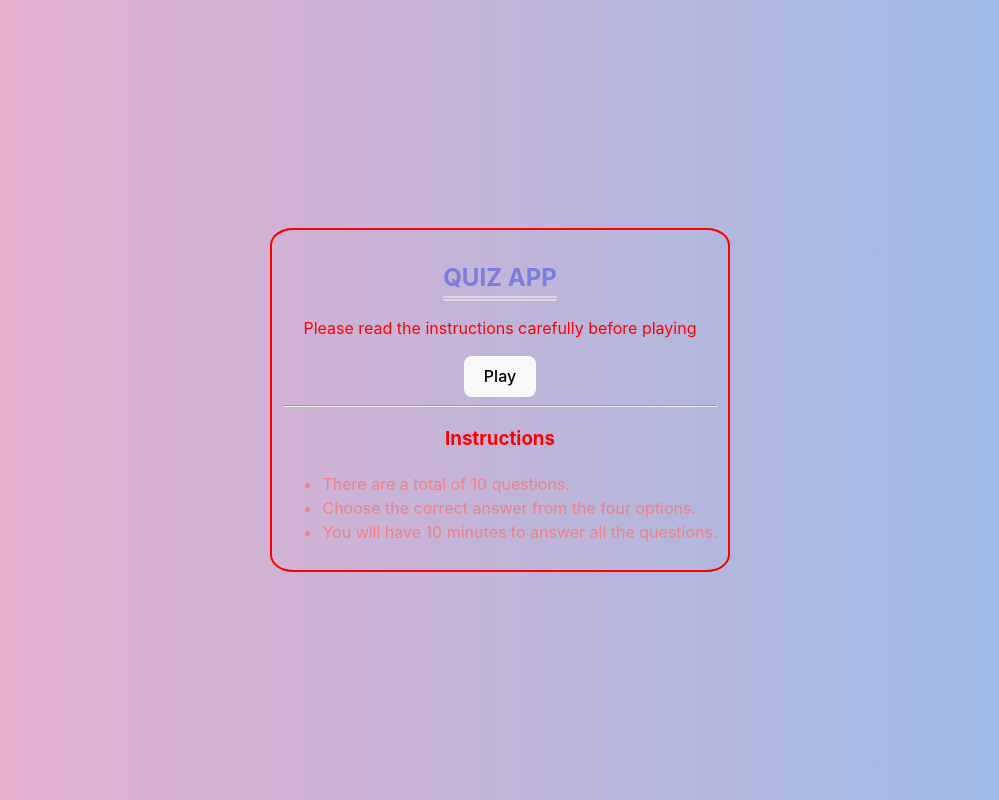
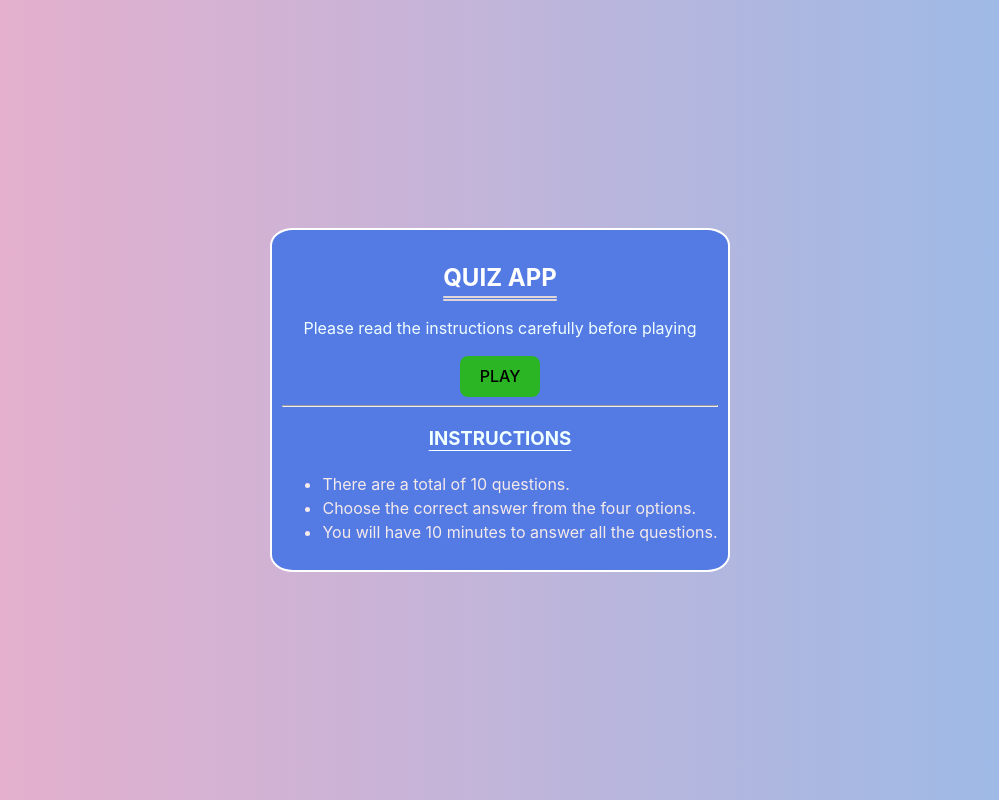
Before and after one commit to Sourav-KK/Quiz_app, a React (Vite) app: page / in a window 1280 px wide. Shown: the whole page, without its empty margins (140-1139 px from the left). Built offline with nearby package versions, Linux system fonts and the light colour scheme.

Commit message:
added styling to homepage

```diff
--- a/src/Components/Home/Instructions.tsx
+++ b/src/Components/Home/Instructions.tsx
@@ -1,8 +1,10 @@
+import "../../Styles/instructions.css";
+
 const Instructions = () => {
   return (
     <div className="instructions">
-      <div className="">
-        <h3>Instructions</h3>
+      <div className="inst-heading-holder">
+        <h3 className="inst-heading">Instructions</h3>
       </div>
       <ul>
         <li> There are a total of 10 questions.</li>
--- a/src/Components/Home/Playbtn.tsx
+++ b/src/Components/Home/Playbtn.tsx
@@ -1,6 +1,7 @@
 import { useDispatch } from "react-redux";
 import { alllowEntry } from "../../Utilities/Redux/Slices/Auth";
 import { useNavigate } from "react-router-dom";
+import "../../Styles/Playbtn.css";
 
 const Playbtn = () => {
   const Nav = useNavigate();
@@ -13,8 +14,8 @@ const Playbtn = () => {
   };
 
   return (
-    <div className="flex">
-      <button type="button" onClick={handlePlay}>
+    <div className="playbtnholder">
+      <button type="button" onClick={handlePlay} className="play-btnn">
         Play
       </button>
     </div>
--- a/src/Styles/App.css
+++ b/src/Styles/App.css
@@ -7,18 +7,25 @@
 
 li {
   text-align: left;
-  color: rgb(244, 128, 128);
+  color: rgb(245, 234, 234);
 }
 
 .start-holder {
   border: 2px solid;
   border-radius: 5%;
   padding: 10px;
+  border-radius: 5%;
+  border: 2px solid white;
+  background: #547ae3;
 }
 
 .home-Heading {
-  color: rgb(125, 125, 222);
+  color: white;
   text-transform: uppercase;
   text-decoration: underline double rgb(223, 215, 215);
   text-underline-offset: 10px;
 }
+
+.instruction-remainder {
+  color: azure
+}
--- /dev/null
+++ b/src/Styles/Playbtn.css
@@ -0,0 +1,4 @@
+.play-btnn {
+      background: #2bb423;
+      text-transform: uppercase;
+}
--- a/src/Styles/instructions.css
+++ b/src/Styles/instructions.css
@@ -0,0 +1,6 @@
+.inst-heading {
+      text-transform: uppercase;
+      color: azure;
+      text-decoration: underline;
+      text-underline-offset: 5px
+}
```
